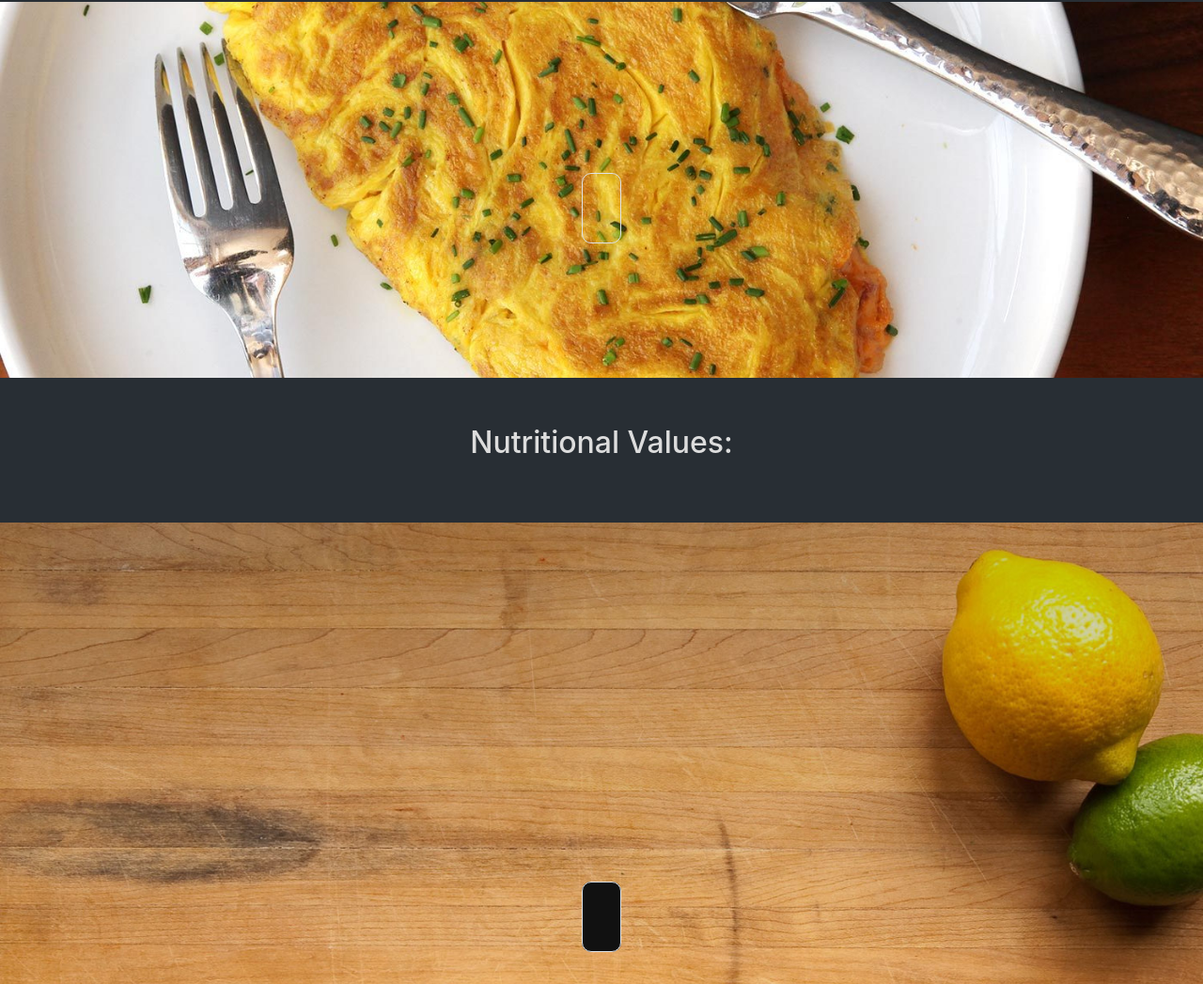
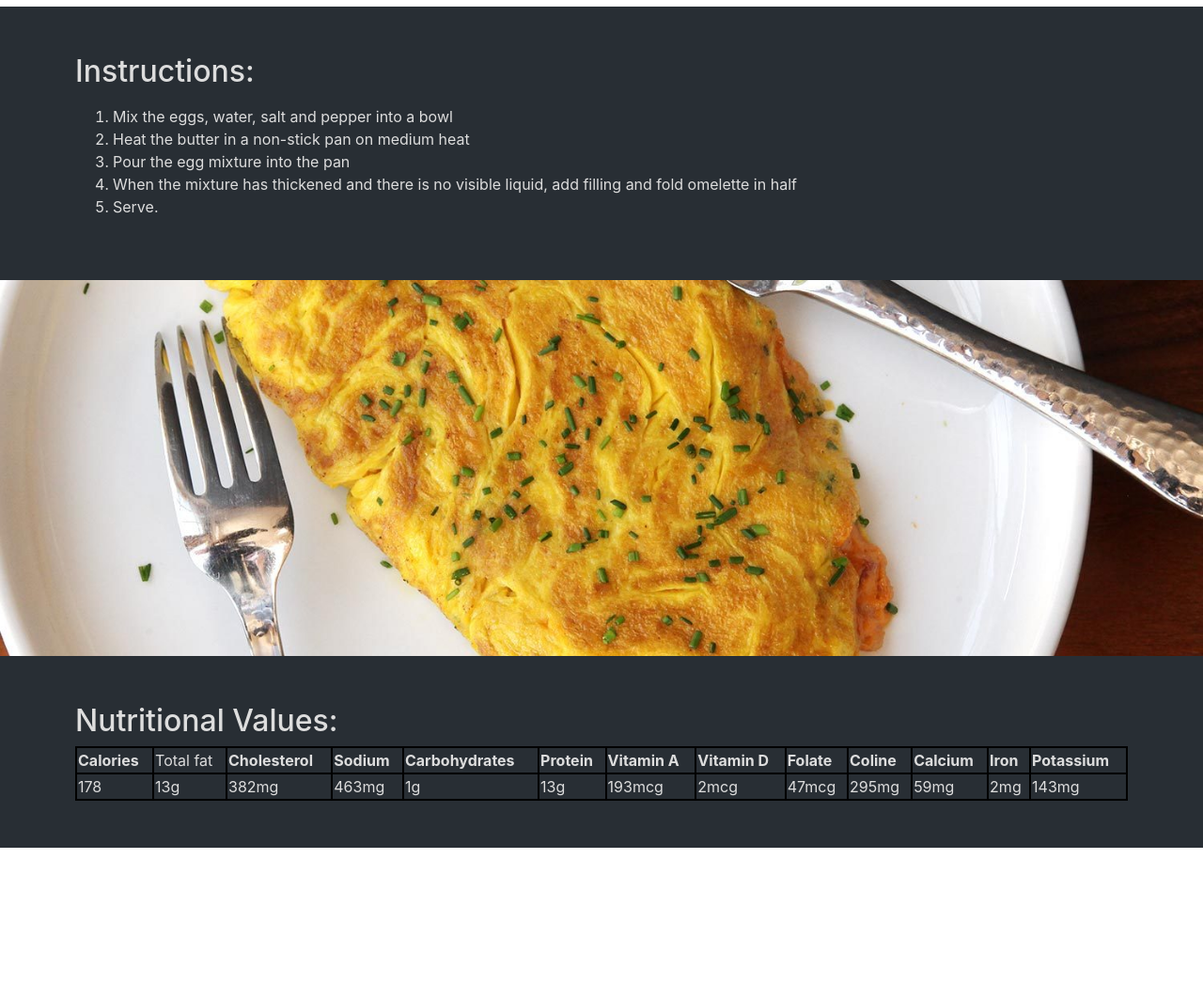
Before and after one commit to Branston-CodeSpace/recipeProject, a plain HTML site: page recipeProject/index.html in a window 1280 px wide. Shown: the part 1563-2610 px from the top of the page at 94% size. After the commit the page ends 2465 px from the top, so only its background shows below. Drawn offline with nearby package versions, Linux system fonts and the light colour scheme; a web font is replaced by a local one.

Commit message:
Final changes

```diff
--- a/recipeProject/css/style.css
+++ b/recipeProject/css/style.css
@@ -17,7 +17,7 @@ body, html{
 
   background-attachment:fixed;
 }
-
+/* Can't add alt tag to images, it breaks them */
 .pimg1{
   background-image:url('../images/image1.jpg');
   min-height:100%;
@@ -34,7 +34,7 @@ body, html{
 }
 
 .section{
-  text-align:center;
+  text-align:left;
   padding:50px 80px;
 }
 
@@ -76,3 +76,7 @@ body, html{
     background-attachment:scroll;
   }
 }
+
+table, th, td {
+  border: 2px solid black;
+}
--- a/recipeProject/index.html
+++ b/recipeProject/index.html
@@ -7,9 +7,10 @@
   <title>Branston's Brilliant Breakfast</title>
   <link rel="stylesheet" href="css/style.css">
   <link rel="stylesheet" href="https://stackpath.bootstrapcdn.com/bootstrap/4.4.1/css/bootstrap.min.css" integrity="sha384-Vkoo8x4CGsO3+Hhxv8T/Q5PaXtkKtu6ug5TOeNV6gBiFeWPGFN9MuhOf23Q9Ifjh" crossorigin="anonymous">
+  <link rel="stylesheet" href="https://cdnjs.cloudflare.com/ajax/libs/font-awesome/4.7.0/css/font-awesome.min.css">
   <link href="https://fonts.googleapis.com/css?family=Merienda+One&display=swap" rel="stylesheet">
 </head>
-<nav class="navbar navbar-expand-sm navbar-light bg-light">
+<nav class="navbar navbar-expand-sm navbar-light bg-light sticky-top">
   <a class="navbar-brand" href="#">Explore</a>
   <button class="navbar-toggler d-lg-none" type="button" data-toggle="collapse" data-target="#collapsibleNavId" aria-controls="collapsibleNavId"
       aria-expanded="false" aria-label="Toggle navigation">
@@ -37,50 +38,74 @@
       </span>
     </div>
   </div>
-
-  <section class="section section-light">
+  <!--Ingredient section-->
+  <section class="section section-dark">
     <h2><a id="jump_ingredients">Ingredients:</a></h2>
     <p>
-
+      <ul>
+        <li>2 large eggs</li>
+        <li>2 Tbsp. water</li>
+        <li>Dash salt and pepper</li>
+        <li>1 tsp. butter</li>
+        <li>1/3 cup of cheese</li>
+        <li>1/3 cup of chopped ham</li>
+      </ul>
     </p>
   </section>
 
-  <div class="pimg2">
-    <div class="ptext">
-      <span class="border trans">
-
-      </span>
-    </div>
-  </div>
-
+  <div class="pimg2">  </div>
+  <!--Instruction section-->
   <section class="section section-dark">
     <h2><a id="jump_instructions">Instructions:</a></h2>
     <p>
-
+      <ol>
+        <li>Mix the eggs, water, salt and pepper into a bowl</li>
+        <li>Heat the butter in a non-stick pan on medium heat</li>
+        <li>Pour the egg mixture into the pan</li>
+        <li>When the mixture has thickened and there is no visible liquid, add filling and fold omelette in half</li>
+        <li>Serve.</li>
+      </ol>
     </p>
   </section>
 
-  <div class="pimg3">
-    <div class="ptext">
-      <span class="border trans">
-
-      </span>
-    </div>
-  </div>
-
+  <div class="pimg3"></div>
+  <!--Nutritional Table-->
   <section class="section section-dark">
     <h2><a id="jump_nutrition">Nutritional Values:</a></h2>
-    <p>
-
-    </p>
+    <div style="overflow-x: auto;">
+    <table style="width: 100%">
+      <tr>
+        <th>Calories</th>
+        <td>Total fat</td>
+        <th>Cholesterol</th>
+        <th>Sodium</th>
+        <th>Carbohydrates</th>
+        <th>Protein</th>
+        <th>Vitamin A</th>
+        <th>Vitamin D</th>
+        <th>Folate</th>
+        <th>Coline</th>
+        <th>Calcium</th>
+        <th>Iron</th>
+        <th>Potassium </th>
+      </tr>
+      <tr>
+        <td>178</td>
+        <td>13g</td>
+        <td>382mg</td>
+        <td>463mg</td>
+        <td>1g</td>
+        <td>13g</td>
+        <td>193mcg</td>
+        <td>2mcg</td>
+        <td>47mcg</td>
+        <td>295mg</td>
+        <td>59mg</td>
+        <td>2mg</td>
+        <td>143mg</td>
+      </tr>
+    </table>
+    </div>
   </section>
-
-  <div class="pimg1">
-    <div class="ptext">
-      <span class="border">
-
-      </span>
-    </div>
-  </div>
 </body>
 </html>
```
Also changed, not shown: recipeProject/images/facebook.png (added).
